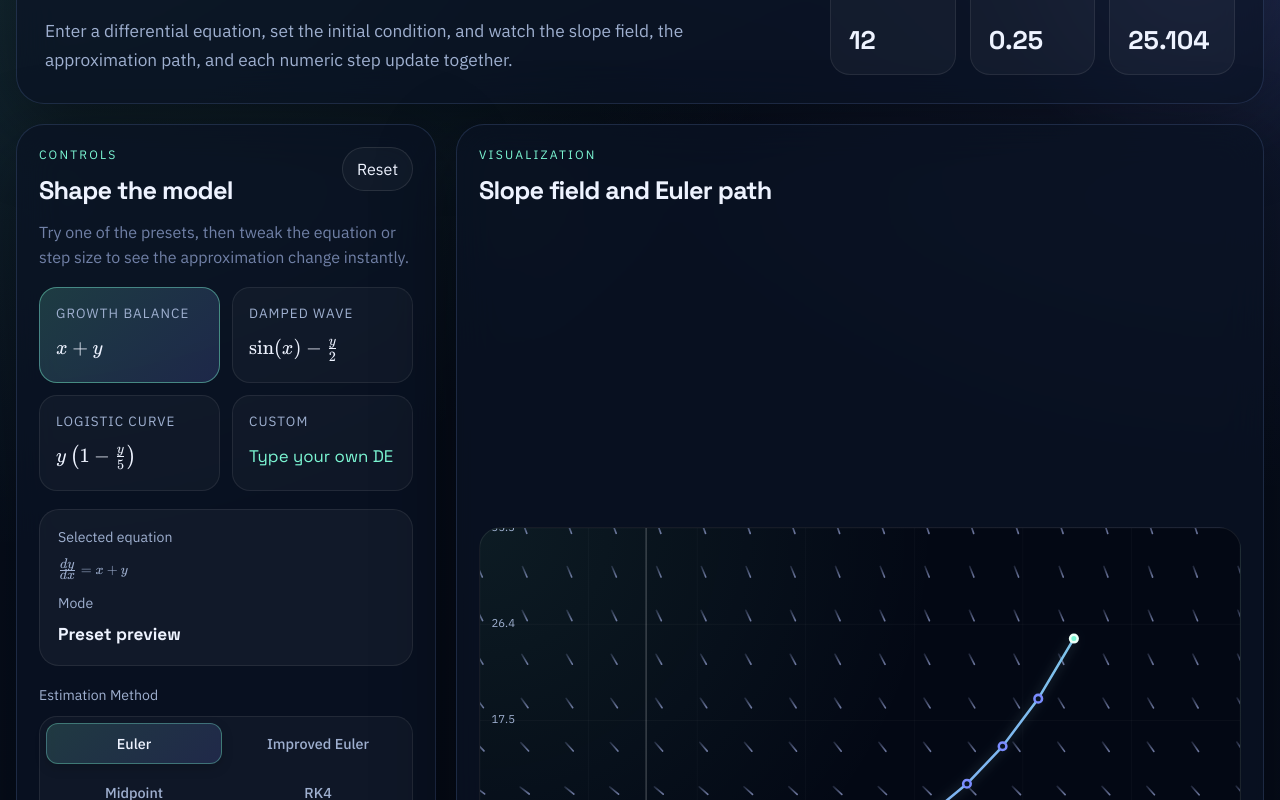
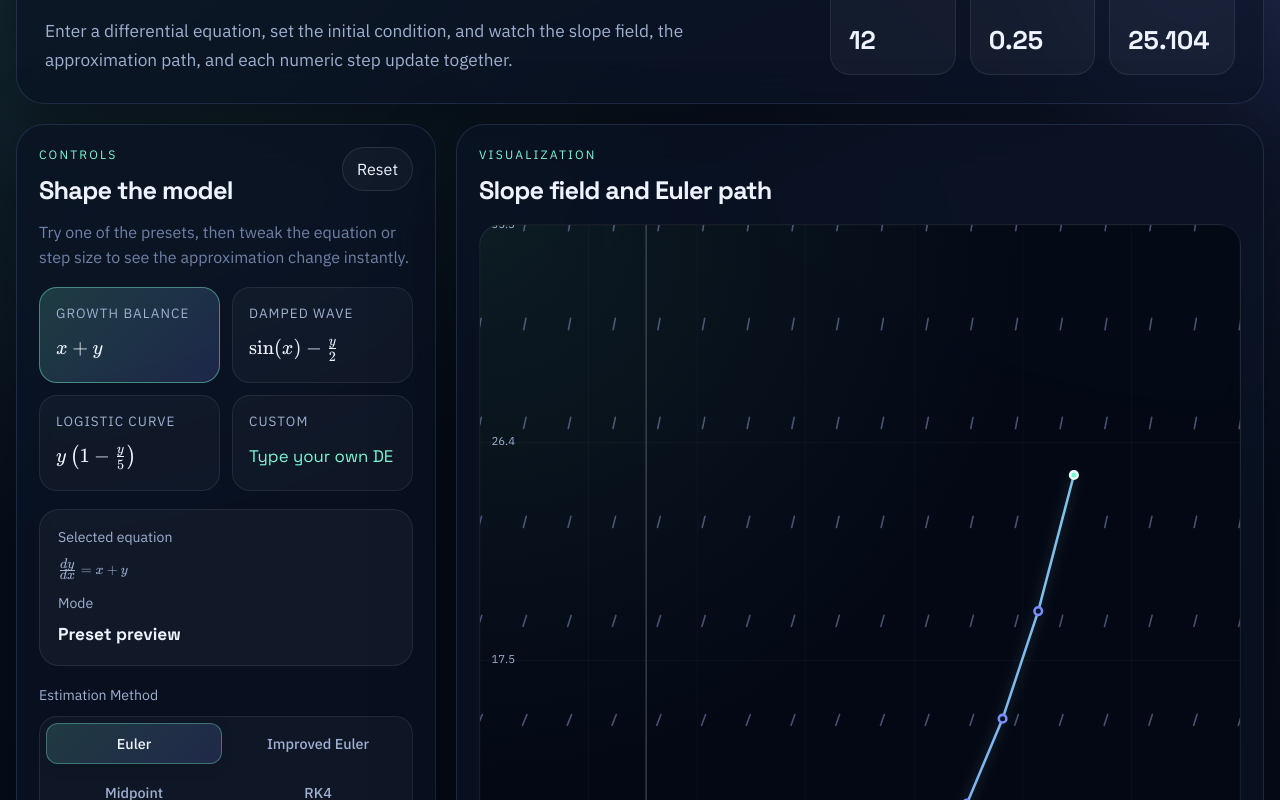
Before and after one commit to AlbertTsybulski/Euler-Atlas, a Vue app: page / in a window 1280 px wide. Shown: the part 320-1120 px from the top of the page. Built offline with nearby package versions, Linux system fonts and the light colour scheme.

Commit message:
Fix: slope field had inverted slopes

```diff
--- a/src/App.vue
+++ b/src/App.vue
@@ -1,5 +1,5 @@
 <script setup lang="ts">
-import { computed, nextTick, ref, watch } from 'vue'
+import { computed, nextTick, onMounted, onUnmounted, ref, watch } from 'vue'
 import { renderToString } from 'katex'
 import {
   buildSlopeField,
@@ -139,27 +139,56 @@ const plotBounds = computed<Bounds>(() => {
   }
 })
 
+const plotFrameElement = ref<HTMLElement | null>(null)
+const plotFrameWidth = ref(1200)
+const plotFrameHeight = ref(760)
+
+const svgWidth = 1200
+const svgHeight = computed(() => {
+  if (plotFrameWidth.value > 0 && plotFrameHeight.value > 0) {
+    return Math.max(400, Math.round(1200 * (plotFrameHeight.value / plotFrameWidth.value)))
+  }
+  return 760
+})
+
+let resizeObserver: ResizeObserver | null = null
+
+onMounted(() => {
+  if (plotFrameElement.value) {
+    resizeObserver = new ResizeObserver((entries) => {
+      for (const entry of entries) {
+        if (entry.contentRect.width > 0 && entry.contentRect.height > 0) {
+          plotFrameWidth.value = entry.contentRect.width
+          plotFrameHeight.value = entry.contentRect.height
+        }
+      }
+    })
+    resizeObserver.observe(plotFrameElement.value)
+  }
+})
+
+onUnmounted(() => {
+  resizeObserver?.disconnect()
+})
+
 const slopeField = computed<FieldSegment[]>(() => {
   if (!evaluatorResult.value.evaluator) {
     return []
   }
 
   try {
-    return buildSlopeField(evaluatorResult.value.evaluator, plotBounds.value, svgWidth, svgHeight)
+    return buildSlopeField(evaluatorResult.value.evaluator, plotBounds.value, svgWidth, svgHeight.value)
   } catch {
     return []
   }
 })
-
-const svgWidth = 1200
-const svgHeight = 760
 
 function toSvgX(value: number): number {
   return ((value - plotBounds.value.xMin) / (plotBounds.value.xMax - plotBounds.value.xMin)) * svgWidth
 }
 
 function toSvgY(value: number): number {
-  return svgHeight - ((value - plotBounds.value.yMin) / (plotBounds.value.yMax - plotBounds.value.yMin)) * svgHeight
+  return svgHeight.value - ((value - plotBounds.value.yMin) / (plotBounds.value.yMax - plotBounds.value.yMin)) * svgHeight.value
 }
 
 const svgPolyline = computed(() =>
@@ -190,10 +219,9 @@ const gridLines = computed(() => {
   return lines
 })
 
-
 const hasRenderableSteps = computed(() => !evaluatorResult.value.error && stepData.value.length > 0)
 
-const plotKey = computed(() => `${selectedMethod.value}|${equation.value}|${x0.value}|${xFinal.value}|${y0.value}|${stepSize.value}|${steps.value}`)
+const plotKey = computed(() => `${selectedMethod.value}|${equation.value}|${x0.value}|${xFinal.value}|${y0.value}|${stepSize.value}|${steps.value}|${svgHeight.value}`)
 
 function syncStepSizeFromFinalX(): void {
   const span = xFinal.value - x0.value
@@ -450,8 +478,8 @@ function handleMathFieldInput(event: Event): void {
             </div>
           </div>
 
-          <div class="plot-frame">
-            <svg :key="plotKey" viewBox="0 0 1200 760" role="img" aria-label="Euler method plot">
+          <div ref="plotFrameElement" class="plot-frame">
+            <svg :key="plotKey" :viewBox="`0 0 1200 ${svgHeight}`" role="img" aria-label="Euler method plot">
               <defs>
                 <linearGradient id="pathGradient" x1="0%" x2="100%" y1="0%" y2="100%">
                   <stop offset="0%" stop-color="#7cf7d4" />
@@ -471,7 +499,7 @@ function handleMathFieldInput(event: Event): void {
                 </filter>
               </defs>
 
-              <rect x="0" y="0" width="1200" height="760" class="plot-backdrop"></rect>
+              <rect x="0" y="0" width="1200" :height="svgHeight" class="plot-backdrop"></rect>
 
               <g class="grid-lines">
                 <template v-for="line in gridLines" :key="`${line.orientation}-${line.position}-${line.label}`">
@@ -480,7 +508,7 @@ function handleMathFieldInput(event: Event): void {
                     :x1="line.position"
                     y1="0"
                     :x2="line.position"
-                    y2="760"
+                    :y2="svgHeight"
                   />
                   <line
                     v-else
@@ -493,7 +521,7 @@ function handleMathFieldInput(event: Event): void {
               </g>
 
               <g v-if="plotBounds.xMin <= 0 && plotBounds.xMax >= 0" class="axis-lines">
-                <line :x1="toSvgX(0)" y1="0" :x2="toSvgX(0)" y2="760" />
+                <line :x1="toSvgX(0)" y1="0" :x2="toSvgX(0)" :y2="svgHeight" />
               </g>
               <g v-if="plotBounds.yMin <= 0 && plotBounds.yMax >= 0" class="axis-lines">
                 <line x1="0" :y1="toSvgY(0)" x2="1200" :y2="toSvgY(0)" />
@@ -528,7 +556,7 @@ function handleMathFieldInput(event: Event): void {
                   v-for="line in gridLines.filter((item) => item.orientation === 'y')"
                   :key="`x-label-${line.position}`"
                   :x="line.position"
-                  y="738"
+                  :y="svgHeight - 22"
                 >
                   {{ line.label }}
                 </text>
--- a/src/lib/euler.ts
+++ b/src/lib/euler.ts
@@ -613,9 +613,9 @@ export function buildSlopeField(
 
       segments.push({
         x1: centerX - dx * halfLength,
-        y1: centerY - dy * halfLength,
+        y1: centerY + dy * halfLength,
         x2: centerX + dx * halfLength,
-        y2: centerY + dy * halfLength,
+        y2: centerY - dy * halfLength,
       })
     }
   }
--- a/src/styles.css
+++ b/src/styles.css
@@ -426,11 +426,15 @@ button {
 }
 
 .plot-panel {
-  display: grid;
+  display: flex;
+  flex-direction: column;
   min-height: 0;
 }
 
 .plot-frame {
+  flex: 1;
+  min-height: 480px;
+  display: flex;
   overflow: hidden;
   border-radius: 22px;
   border: 1px solid rgba(255, 255, 255, 0.08);
@@ -443,7 +447,7 @@ button {
 .plot-frame svg {
   display: block;
   width: 100%;
-  height: auto;
+  height: 100%;
 }
 
 .plot-backdrop {
```
